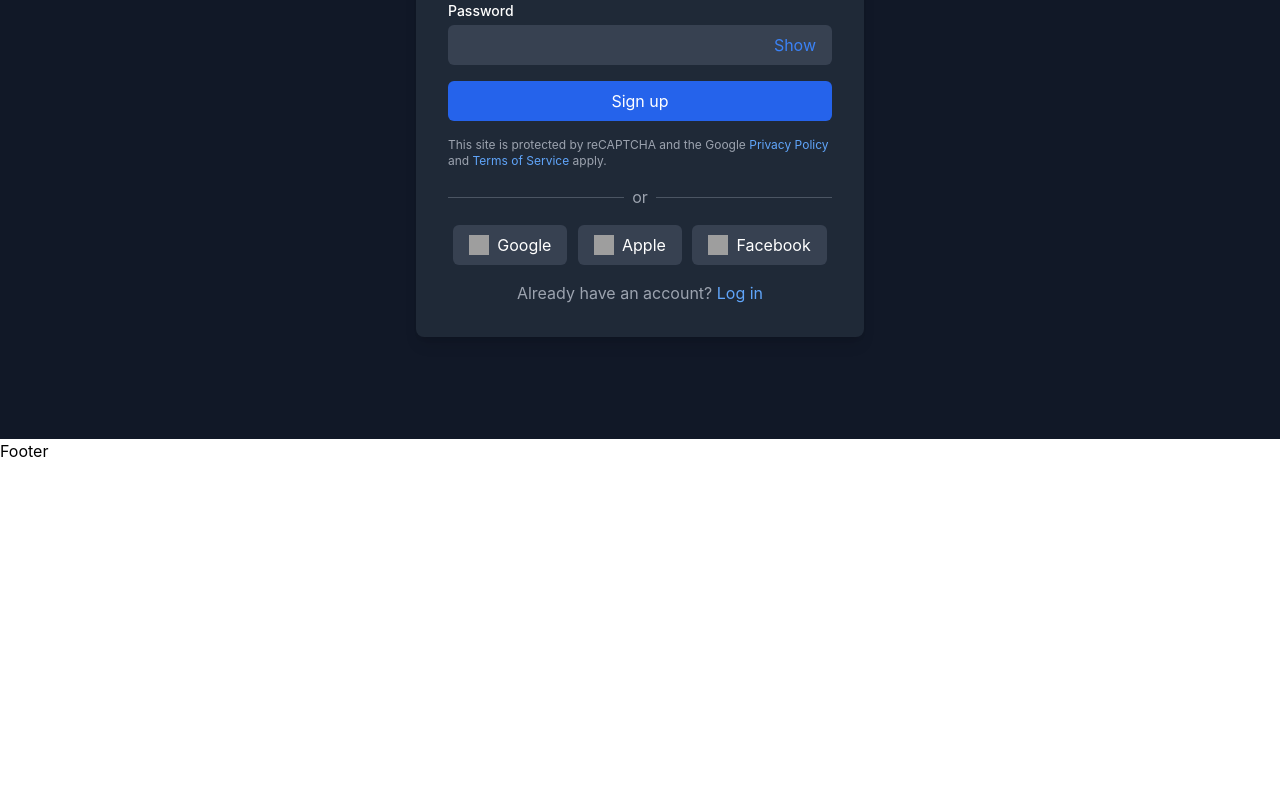
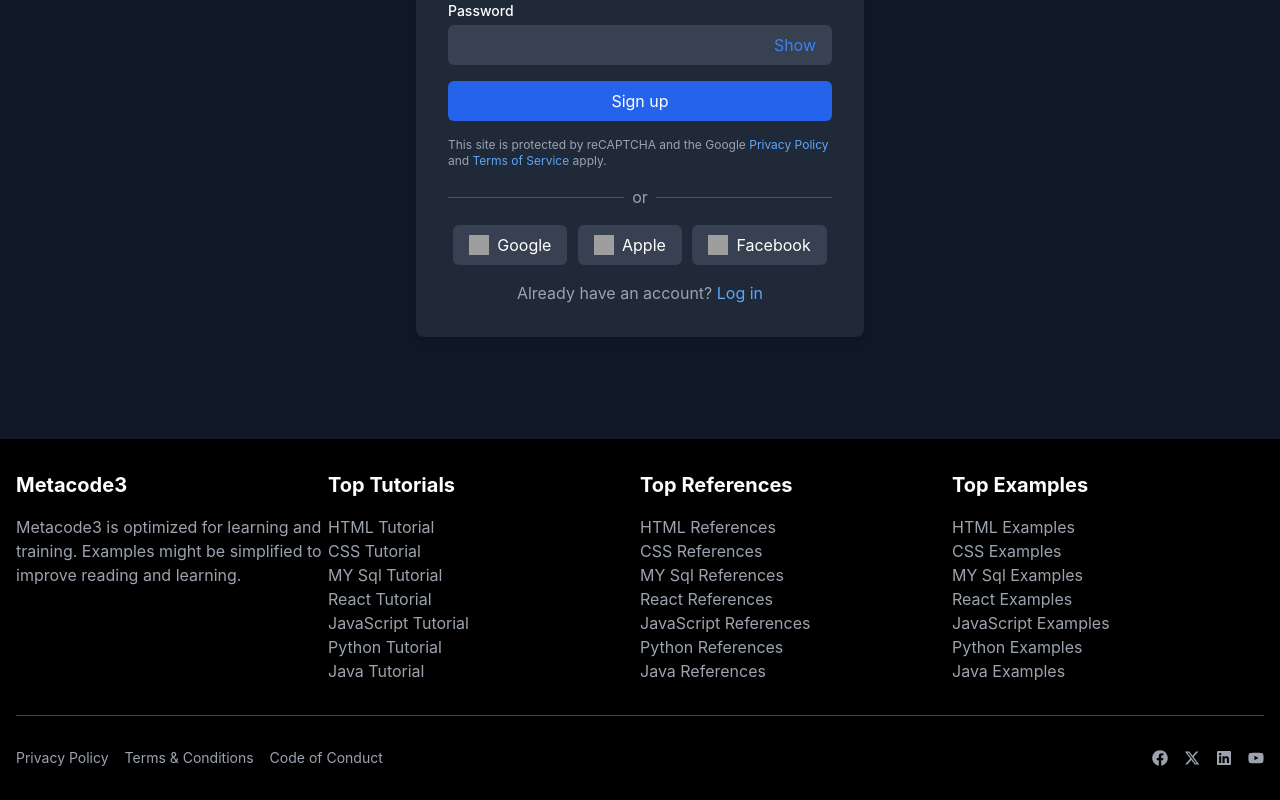
Before and after one commit to Mohammadnoorcse/metacodecanvas, a React (Vite) app in the folder client/: page /registration in a window 1280 px wide. Shown: the part 361-1161 px from the top of the page. Before the commit the page ends 824 px from the top, so only its background shows below. Built offline with nearby package versions, Linux system fonts and the light colour scheme; grey boxes are pictures that could not be loaded.

Commit message:
added footer

```diff
--- a/client/src/components/layout/Footer.jsx
+++ b/client/src/components/layout/Footer.jsx
@@ -1,6 +1,86 @@
+import { Fragment } from "react"
+import { FaFacebook } from "react-icons/fa";
+import { FaXTwitter } from "react-icons/fa6";
+import { FaLinkedin } from "react-icons/fa";
+import { FaYoutube } from "react-icons/fa";
+
+
 
 export const Footer = () => {
   return (
-    <div>Footer</div>
+    <Fragment>
+
+<div className="bg-black text-gray-400">
+
+<footer className="bg-black py-8">
+    <div className="container mx-auto px-4">
+        <div className="flex flex-wrap justify-between">
+            <div className="w-full md:w-1/4 mb-8 md:mb-0">
+                <h3 className="text-white text-xl font-bold mb-4">Metacode3</h3>
+                <p>Metacode3 is optimized for learning and training. Examples might be simplified to improve reading and learning.</p>
+            </div>
+            <div className="w-full md:w-1/4 mb-8 md:mb-0">
+                <h3 className="text-white text-xl font-bold mb-4">Top Tutorials</h3>
+                <ul>
+                    <li><a href="#" className="hover:text-white">HTML Tutorial</a></li>
+                    <li><a href="#" className="hover:text-white">CSS Tutorial</a></li>
+                    <li><a href="#" className="hover:text-white">MY Sql Tutorial</a></li>
+                    <li><a href="#" className="hover:text-white">React Tutorial</a></li>
+                    <li><a href="#" className="hover:text-white">JavaScript Tutorial</a></li>
+                    <li><a href="#" className="hover:text-white">Python Tutorial</a></li>
+                    <li><a href="#" className="hover:text-white">Java Tutorial</a></li>
+                </ul>
+            </div>
+            <div className="w-full md:w-1/4 mb-8 md:mb-0">
+                <h3 className="text-white text-xl font-bold mb-4">Top References</h3>
+                <ul>
+                    <li><a href="#" className="hover:text-white">HTML References</a></li>
+                    <li><a href="#" className="hover:text-white">CSS References</a></li>
+                    <li><a href="#" className="hover:text-white">MY Sql References</a></li>
+                    <li><a href="#" className="hover:text-white">React References</a></li>
+                    <li><a href="#" className="hover:text-white">JavaScript References</a></li>
+                    <li><a href="#" className="hover:text-white">Python References</a></li>
+                    <li><a href="#" className="hover:text-white">Java References</a></li>
+                </ul>
+            </div>
+            <div className="w-full md:w-1/4">
+                <h3 className="text-white text-xl font-bold mb-4">Top Examples</h3>
+                <ul>
+                    <li><a href="#" className="hover:text-white">HTML Examples</a></li>
+                    <li><a href="#" className="hover:text-white">CSS Examples</a></li>
+                    <li><a href="#" className="hover:text-white">MY Sql Examples</a></li>
+                    <li><a href="#" className="hover:text-white">React Examples</a></li>
+                    <li><a href="#" className="hover:text-white">JavaScript Examples</a></li>
+                    <li><a href="#" className="hover:text-white">Python Examples</a></li>
+                    <li><a href="#" className="hover:text-white">Java Examples</a></li>
+                </ul>
+            </div>
+        </div>
+        <div className="flex flex-col md:flex-row justify-between items-center mt-8 border-t border-gray-700 pt-8">
+            <div className="text-sm">
+                <a href="#" className="mr-4 hover:text-white">Privacy Policy</a>
+                <a href="#" className="mr-4 hover:text-white">Terms & Conditions</a>
+                <a href="#" className="hover:text-white">Code of Conduct</a>
+            </div>
+            <div className="flex space-x-4 mt-4 md:mt-0">
+                <a href="#" className="text-gray-400 hover:text-white">
+                <FaFacebook />
+                </a>
+                <a href="#" className="text-gray-400 hover:text-white">
+                <FaXTwitter />
+                </a>
+                <a href="#" className="text-gray-400 hover:text-white">
+                <FaLinkedin />
+                </a>
+                <a href="#" className="text-gray-400 hover:text-white">
+                <FaYoutube />
+                </a>
+            </div>
+        </div>
+    </div>
+</footer>
+
+</div>
+    </Fragment>
   )
 }
```
